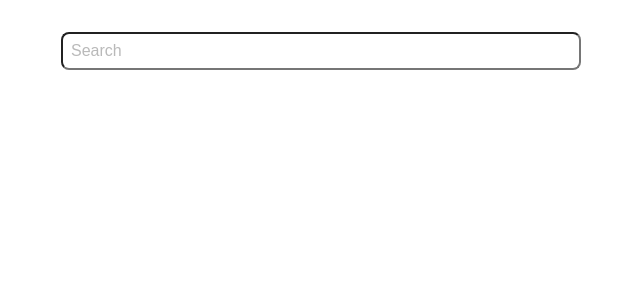
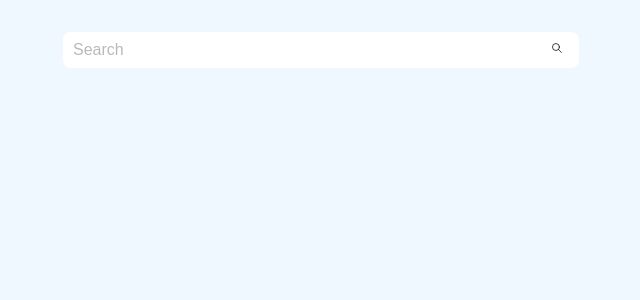
Before and after one commit to singlarobin/search-bar, a React (Create React App) app: page / in a window 1280 px wide. Shown: the top 300 px of the page, without its empty margins (319-959 px from the left). Built offline with nearby package versions, Linux system fonts and the light colour scheme.

Commit message:
styles updated and search icon included

```diff
--- /dev/null
+++ b/src/assets/searchIcon.js
@@ -0,0 +1,19 @@
+const SearchIcon = props => {
+    const { width, height, fillColor, strokeColor, style, onClick } = props;
+
+    return <svg xmlns="http://www.w3.org/2000/svg" width={width} height={height} viewBox="0 0 24 24" style={style}
+        onClick={onClick} strokeWidth="1.5" stroke={strokeColor} fill={fillColor} strokeLinecap="round" strokeLinejoin="round">
+        <path stroke="none" d="M0 0h24v24H0z" fill={fillColor} />
+        <circle cx="10" cy="10" r="7" />
+        <line x1="21" y1="21" x2="15" y2="15" />
+    </svg>;
+}
+
+export default SearchIcon;
+
+SearchIcon.defaultProps = {
+    width: '1rem',
+    height: '1rem',
+    fillColor: 'none',
+    strokeColor: '#000',
+}
--- a/src/component/dropdown/index.js
+++ b/src/component/dropdown/index.js
@@ -8,7 +8,7 @@ const DropDown = props => {
 
     const handleMouseOver = e => handleProductChange(e.target.innerText);
 
-    const handleButtonClick = () => alert('Button functionality Not implemented!!');
+    const handleButtonClick = () => alert('Button functionality not Implemented!!');
 
     return <div className={classes.container}>
         <div className={classes.leftContainer}>
--- a/src/component/dropdown/styles.module.css
+++ b/src/component/dropdown/styles.module.css
@@ -53,4 +53,5 @@
     background-color: rgb(233, 201, 23);
     padding: 0.75rem 3rem;
     margin: 0.5rem auto;
+    cursor: pointer;
 }
--- a/src/component/search/index.js
+++ b/src/component/search/index.js
@@ -1,13 +1,19 @@
 import React from 'react';
 import classes from './styles.module.css';
+import SearchIcon from '../../assets/searchIcon';
 
 const Search = props => {
     const { searchInput, handleInputChange } = props;
 
     const handleChange = e => handleInputChange(e.target.value);
 
-    return <input className={classes.inputText} type='text' placeholder='Search'
-        onChange={handleChange} value={searchInput} />;
+    const handleButtonClick = () => alert('Button functionality not Implemented!!');
+
+    return <div className={classes.container}>
+        <input className={classes.inputText} type='text' placeholder='Search'
+            onChange={handleChange} value={searchInput} />
+        <SearchIcon style={{paddingRight: '0.5rem', cursor:'pointer'}} onClick={handleButtonClick}/>
+    </div>;
 };
 
 export default Search;
--- a/src/component/search/styles.module.css
+++ b/src/component/search/styles.module.css
@@ -1,13 +1,28 @@
-.inputText {
+.container {
+    display: flex;
     width: 70vw;
     max-width: 500px;
+    justify-content: space-between;
+    border-radius: 0.5rem;
     padding: 0.5rem;
+    margin: 0rem auto;
+    background-color: rgb(255,255,255);
+}
+
+.inputText {
+    width: 50vw;
+    max-width: 4000px;
+    flex-grow: 1;
     font-size: 1rem;
     outline: none;
-    border-radius: 0.5rem;
+    border: none;
 }
 
 .inputText::placeholder {
     opacity: 0.5;
     font-size: 1rem;
 }
+
+.icon :hover{
+    cursor: pointer;
+}
--- a/src/index.css
+++ b/src/index.css
@@ -19,4 +19,5 @@ code {
     height: inherit;
     width: inherit;
     overflow: inherit;
+    background-color: aliceblue;
 }
```
